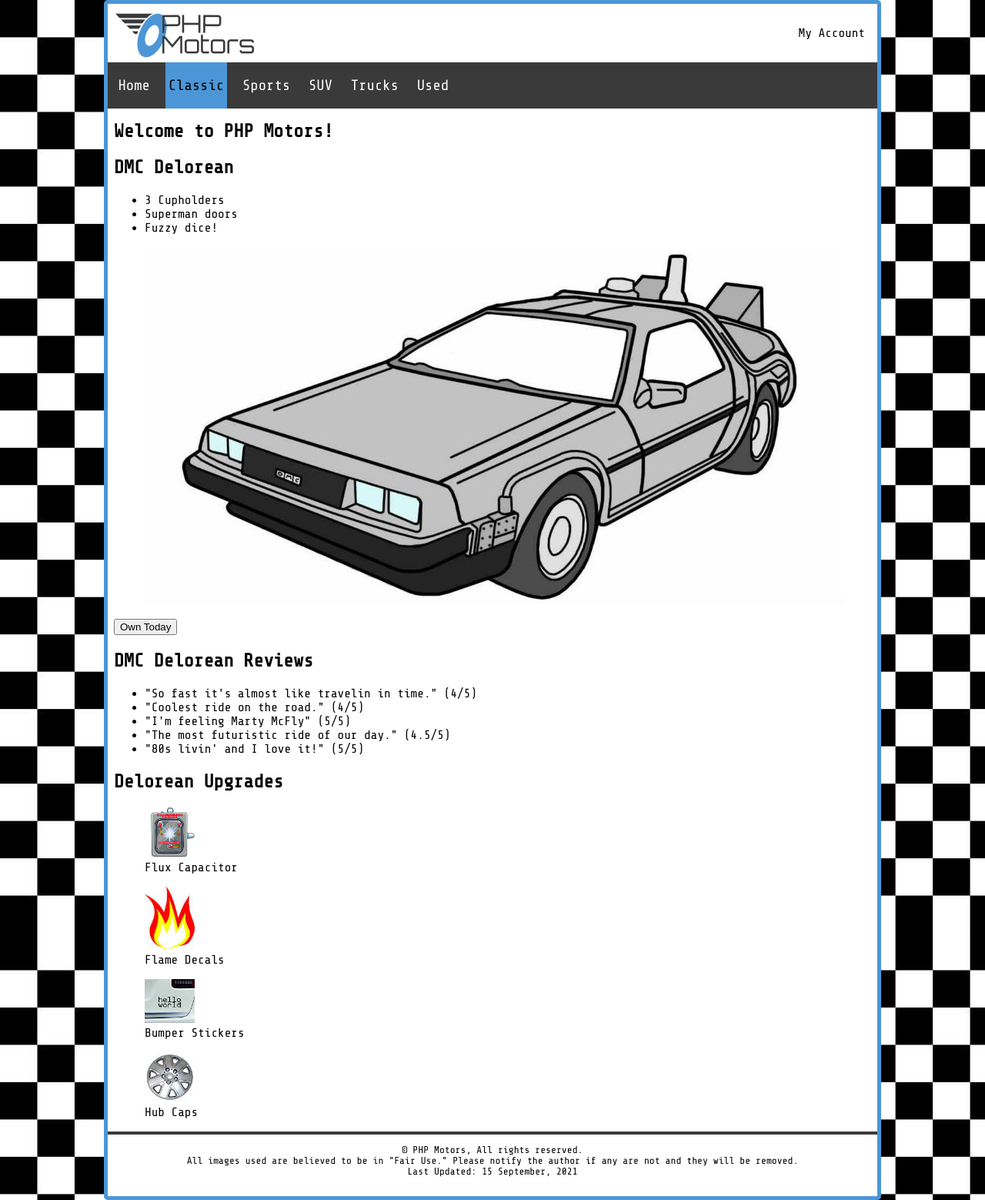
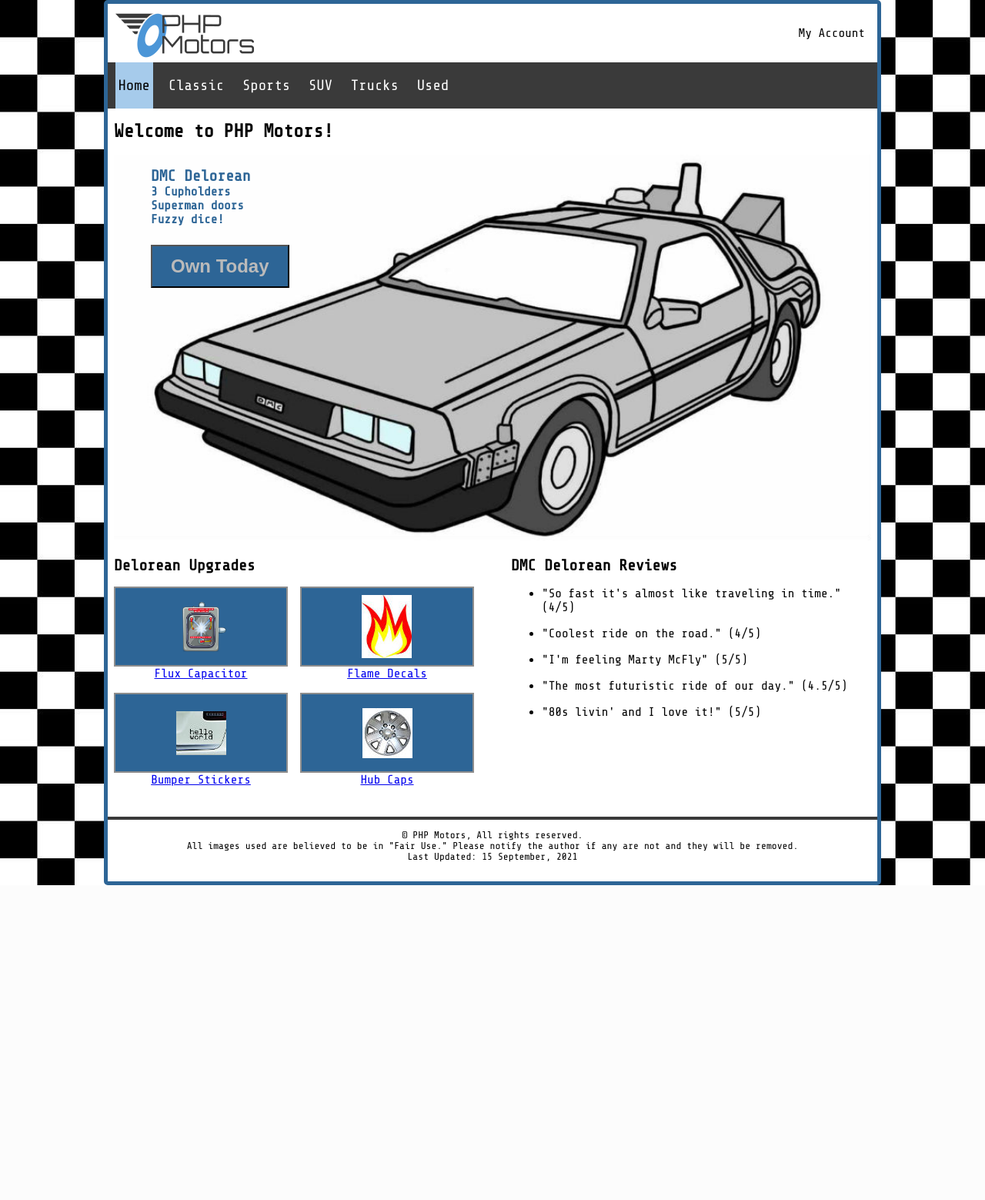
Before and after one commit to rdavis0/CSE-340, a PHP site: page /phpmotors/home.php in a window 1280 px wide. Shown: the whole page at 77% size. After the commit the page ends 1150 px from the top, so only its background shows below. Run offline with PHP 8.4, Linux system fonts and the light colour scheme.

Commit message:
enhancement 1 complete

```diff
--- a/phpmotors/common/nav.php
+++ b/phpmotors/common/nav.php
@@ -2,8 +2,8 @@
 
 <nav class='site-nav'>
     <ul id='nav-list'>
-        <li>Home</li>
-        <li class='active'>Classic</li>
+        <li class='active'>Home</li>
+        <li>Classic</li>
         <li>Sports</li>
         <li>SUV</li>
         <li>Trucks</li>
--- a/phpmotors/css/style.css
+++ b/phpmotors/css/style.css
@@ -10,6 +10,10 @@
 
 h1 {
   font-size: 1.5em;
+}
+
+h2 {
+  font-size: 1.25em;
 }
 
 .site-header {
@@ -47,11 +51,13 @@
 }
 
 .site-nav ul li.active {
-  background-color: #4c96d7;
+  background-color: #a6cbeb;
   color: black;
+  padding: 1em 0.2em;
 }
 
 .site-footer {
+  margin-top: 3em;
   border-top: 4px solid #3a3a3a;
   text-align: center;
   font-size: 0.8em;
@@ -64,9 +70,106 @@
   margin: auto;
 }
 
+.above-the-fold {
+  color: #2d6596;
+  display: -ms-grid;
+  display: grid;
+  -ms-grid-columns: auto auto;
+      grid-template-columns: auto auto;
+  -ms-grid-rows: auto auto auto;
+      grid-template-rows: auto auto auto;
+}
+
+.above-the-fold .feature-list {
+  grid-column: 1/-1;
+  -ms-grid-row: 1;
+  -ms-grid-row-span: 1;
+  grid-row: 1/2;
+  z-index: 5;
+  margin-left: 0.2em;
+  font-weight: bold;
+}
+
+.above-the-fold .delorean-img {
+  grid-column: 1/-1;
+  -ms-grid-row: 1;
+  -ms-grid-row-span: 2;
+  grid-row: 1/3;
+  margin: 0;
+  margin-top: 1em;
+}
+
+.above-the-fold .delorean-img img {
+  -o-object-fit: cover;
+     object-fit: cover;
+  width: 100%;
+  max-height: 100%;
+}
+
+.above-the-fold h2 {
+  margin: 0;
+}
+
+.above-the-fold ul {
+  margin: 0;
+  padding: 0;
+  list-style-type: none;
+}
+
+.above-the-fold .btn.own-today {
+  grid-column: 1/-1;
+  -ms-grid-row: 3;
+  -ms-grid-row-span: 1;
+  grid-row: 3/4;
+  -ms-grid-column-align: center;
+      justify-self: center;
+  margin-top: 1em;
+}
+
+button {
+  background-color: #2d6596;
+  font: bold 1.5em Arial, sans-serif;
+  color: #bababa;
+  padding: 0.5em 1em;
+}
+
+.reviews li {
+  margin-bottom: 1em;
+}
+
+.upgrade-list {
+  display: -ms-grid;
+  display: grid;
+  -ms-grid-columns: 1fr 1fr;
+      grid-template-columns: 1fr 1fr;
+  gap: 1em;
+}
+
+.upgrade-list figure {
+  margin: 0;
+  text-align: center;
+}
+
+.upgrade-list .upgrade-container {
+  background-color: #2d6596;
+  height: 100px;
+  display: -webkit-box;
+  display: -ms-flexbox;
+  display: flex;
+  -webkit-box-pack: center;
+      -ms-flex-pack: center;
+          justify-content: center;
+  border: 2px solid #8d8d8d;
+}
+
+.upgrade-list .upgrade-container img {
+  -o-object-fit: none;
+     object-fit: none;
+}
+
 @media only screen and (min-width: 1000px) {
   .main-container {
-    border: 5px solid #4c96d7;
+    border: 5px solid #2d6596;
     border-radius: 5px;
   }
   .site-nav {
@@ -76,5 +179,48 @@
     padding: 1em 0.2em;
     margin-right: 0.3em;
   }
+  .above-the-fold .feature-list {
+    margin-top: 1rem;
+    margin-left: 3rem;
+  }
+  .above-the-fold .delorean-img {
+    grid-column: 1/-1;
+    grid-row: 1/-1;
+    margin: 0;
+  }
+  .above-the-fold .btn.own-today {
+    -ms-grid-column: 1;
+    -ms-grid-column-span: 1;
+    grid-column: 1/2;
+    -ms-grid-row: 2;
+    -ms-grid-row-span: 1;
+    grid-row: 2/3;
+    margin: 1em 0 0 3rem;
+    -ms-grid-column-align: start;
+        justify-self: start;
+  }
+  .below-the-fold {
+    display: -ms-grid;
+    display: grid;
+    -ms-grid-columns: 1fr 1fr;
+        grid-template-columns: 1fr 1fr;
+    gap: 3em;
+  }
+  .below-the-fold .upgrades {
+    -ms-grid-column: 1;
+    -ms-grid-column-span: 1;
+    grid-column: 1/2;
+    -ms-grid-row: 1;
+    -ms-grid-row-span: 1;
+    grid-row: 1/2;
+  }
+  .below-the-fold .reviews {
+    -ms-grid-column: 2;
+    -ms-grid-column-span: 1;
+    grid-column: 2/3;
+    -ms-grid-row: 1;
+    -ms-grid-row-span: 1;
+    grid-row: 1/2;
+  }
 }
 /*# sourceMappingURL=style.css.map */
--- a/phpmotors/css/style.scss
+++ b/phpmotors/css/style.scss
@@ -2,7 +2,7 @@
 $gray: #8d8d8d;
 $dark-gray: #3a3a3a;
 $light-blue: #a6cbeb;
-$blue: #4c96d7;
+$blue: #2d6596;
 $white: #ffffff;
 
 body {
@@ -17,6 +17,10 @@
 
 h1 {
     font-size: 1.5em;
+}
+
+h2 {
+    font-size: 1.25em;
 }
 
 .site-header {
@@ -42,14 +46,16 @@
             // margin-right: 0.3em;
             cursor: pointer;
             &.active {
-                background-color: $blue;
+                background-color: $light-blue;
                 color: black;
+                padding: 1em 0.2em;
             }
         }
     }
 }
 
 .site-footer {
+    margin-top: 3em;
     border-top: 4px solid $dark-gray;
     text-align: center;
     font-size: 0.8em;
@@ -60,6 +66,78 @@
     background-color: white;
     max-width: 1000px;
     margin: auto;
+}
+
+.above-the-fold {
+    color: $blue;
+    display: grid;
+    grid-template-columns: auto auto;
+    grid-template-rows: auto auto auto;
+    .feature-list {
+        grid-column: 1/-1;
+        grid-row: 1/2;
+        z-index: 5;
+        margin-left: 0.2em;
+        font-weight: bold;
+    }
+    .delorean-img {
+        grid-column: 1/-1;
+        grid-row: 1/3;
+        margin: 0;
+        margin-top: 1em;
+        img {
+            object-fit: cover;
+            width: 100%;
+            max-height: 100%;
+        }
+    }
+    h2 {
+        margin: 0;
+    }
+    ul {
+        margin: 0;
+        padding: 0;
+        list-style-type: none;
+    }
+    .btn.own-today {
+        grid-column: 1/-1;
+        grid-row: 3/4;
+        justify-self: center;
+        margin-top: 1em;
+    }
+}
+
+button {
+    background-color: $blue;
+    font: bold 1.5em Arial, sans-serif;
+    color: $light-gray;
+    padding: 0.5em 1em;
+}
+
+.reviews {
+    li {
+        margin-bottom: 1em;
+    }
+}
+
+.upgrade-list {
+    display: grid;
+    grid-template-columns: 1fr 1fr;
+    gap: 1em;
+    figure {
+        margin: 0;
+        text-align: center;
+    }
+    .upgrade-container {
+        background-color: $blue;
+        height: 100px;
+        display: flex;
+        justify-content: center;
+        border: 2px solid $gray;
+        img {
+            object-fit: none;
+        }
+    }
 }
 
 @media only screen and (min-width: 1000px) {
@@ -77,4 +155,36 @@
             }
         }
     }
+
+    .above-the-fold {
+        .feature-list {
+            margin-top: 1rem;
+            margin-left: 3rem;
+        }
+        .delorean-img {
+            grid-column: 1/-1;
+            grid-row: 1/-1;
+            margin: 0;
+        }
+        .btn.own-today {
+            grid-column: 1/2;
+            grid-row: 2/3;
+            margin: 1em 0 0 3rem;
+            justify-self: start;
+        }
+    }
+
+    .below-the-fold {
+        display: grid;
+        grid-template-columns: 1fr 1fr;
+        gap: 3em;
+        .upgrades {
+            grid-column: 1/2;
+            grid-row: 1/2;
+        }
+        .reviews{
+            grid-column: 2/3;
+            grid-row: 1/2;
+        }
+    }
 }
--- a/phpmotors/home.php
+++ b/phpmotors/home.php
@@ -13,30 +13,29 @@
 
 <body>
     <div class='main-container'>
-        <header>
         <?php require_once './common/header.php'; ?>
-        </header>
-        <nav id='nav'>
         <?php require_once './common/nav.php'; ?>
-        </nav>
         <main>
             <h1>Welcome to PHP Motors!</h1>
-            <section class='feature-list'>
+            <section class='above-the-fold'>
+                <div class='feature-list'>
                     <h2>DMC Delorean</h2>
                     <ul>
                         <li>3 Cupholders</li>
                         <li>Superman doors</li>
                         <li>Fuzzy dice!</li>
                     </ul>
-            </section>
+                </div>
                 <figure class='delorean-img'>
                     <img src="/phpmotors/images/delorean.jpg" alt="delorean">
                 </figure>
-            <button>Own Today</button>
+                <button class='btn own-today'>Own Today</button>
+            </section>
+            <div class='below-the-fold'>
                 <section class='reviews'>
-                <h1>DMC Delorean Reviews</h1>
+                    <h2>DMC Delorean Reviews</h2>
                     <ul>
-                    <li>"So fast it's almost like travelin in time." (4/5)</li>
+                        <li>"So fast it's almost like traveling in time." (4/5)</li>
                         <li>"Coolest ride on the road." (4/5)</li>
                         <li>"I'm feeling Marty McFly" (5/5)</li>
                         <li>"The most futuristic ride of our day." (4.5/5)</li>
@@ -44,27 +43,44 @@
                     </ul>
                 </section>
                 <section class='upgrades'>
-                <h1>Delorean Upgrades</h1>
+                    <h2>Delorean Upgrades</h2>
+                    <div class='upgrade-list'>
+                        <a href='#'>
                             <figure id='upgrade-flux'>
-                    <img src="/phpmotors/images/upgrades/flux-cap.png">
+                                <div class='upgrade-container'>
+                                    <img src="/phpmotors/images/upgrades/flux-cap.png" alt="">
+                                </div>
                                 <figcaption>Flux Capacitor</figcaption>
                             </figure>
+                        </a>
+                        <a href='#'>
                             <figure id='upgrade-decals'>
-                    <img src="/phpmotors/images/upgrades/flame.jpg">
+                                <div class='upgrade-container'>
+                                    <img src="/phpmotors/images/upgrades/flame.jpg" alt="">
+                                </div>
                                 <figcaption>Flame Decals</figcaption>
                             </figure>
+                        </a>
+                        <a href='#'>
                             <figure id='upgrade-stickers'>
-                    <img src="/phpmotors/images/upgrades/bumper_sticker.jpg">
+                                <div class='upgrade-container'>
+                                    <img src="/phpmotors/images/upgrades/bumper_sticker.jpg" alt="">
+                                </div>
                                 <figcaption>Bumper Stickers</figcaption>
                             </figure>
+                        </a>
+                        <a href='#'>
                             <figure id='upgrade-hubcaps'>
-                    <img src="/phpmotors/images/upgrades/hub-cap.jpg">
+                                <div class='upgrade-container'>
+                                    <img src="/phpmotors/images/upgrades/hub-cap.jpg" alt="">
+                                </div>
                                 <figcaption>Hub Caps</figcaption>
                             </figure>
+                        </a>
+                    </div>
                 </section>
+            </div>
         </main>
-        <footer id='footer'>
         <?php require_once './common/footer.php'; ?>
-        </footer>
     </div>
 </body>
```
Also changed, not shown: 1 other file. Lines whose indentation alone changed are shown as unchanged.
